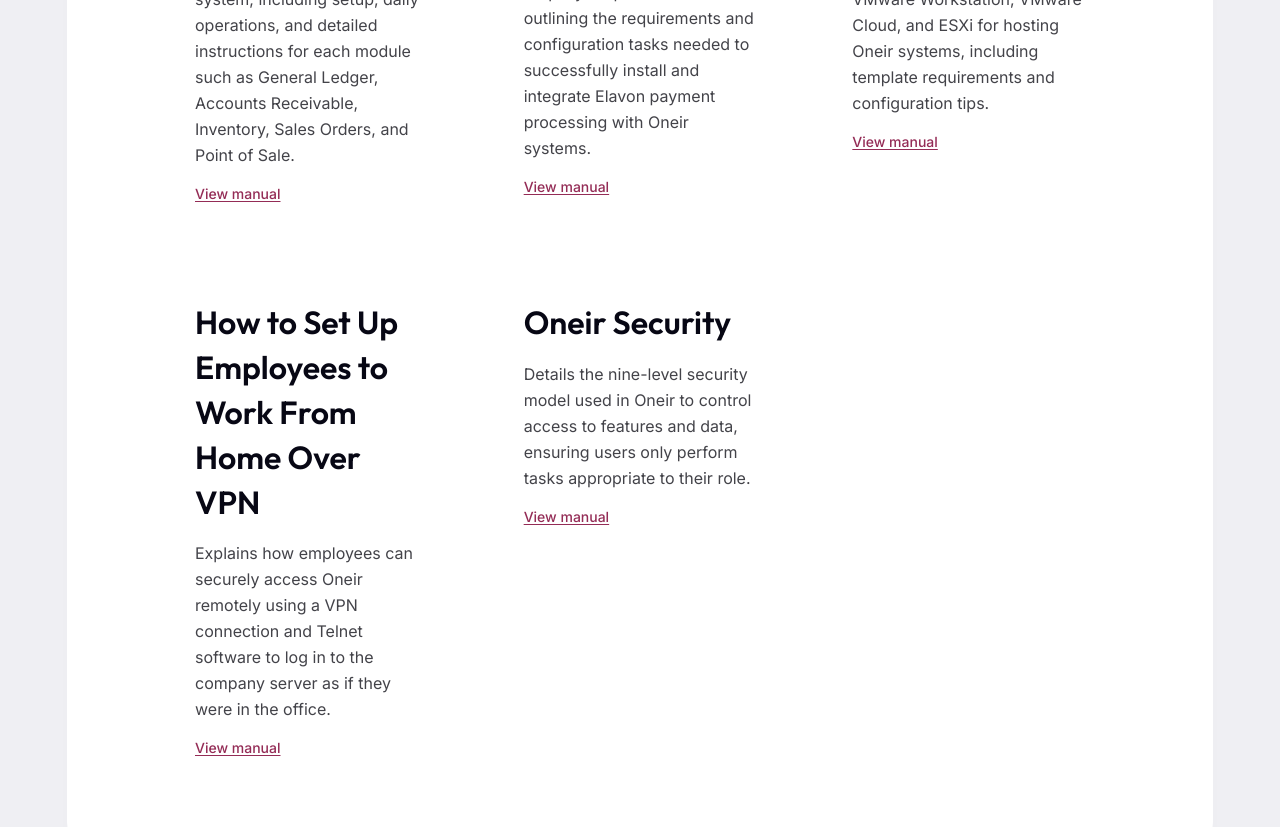
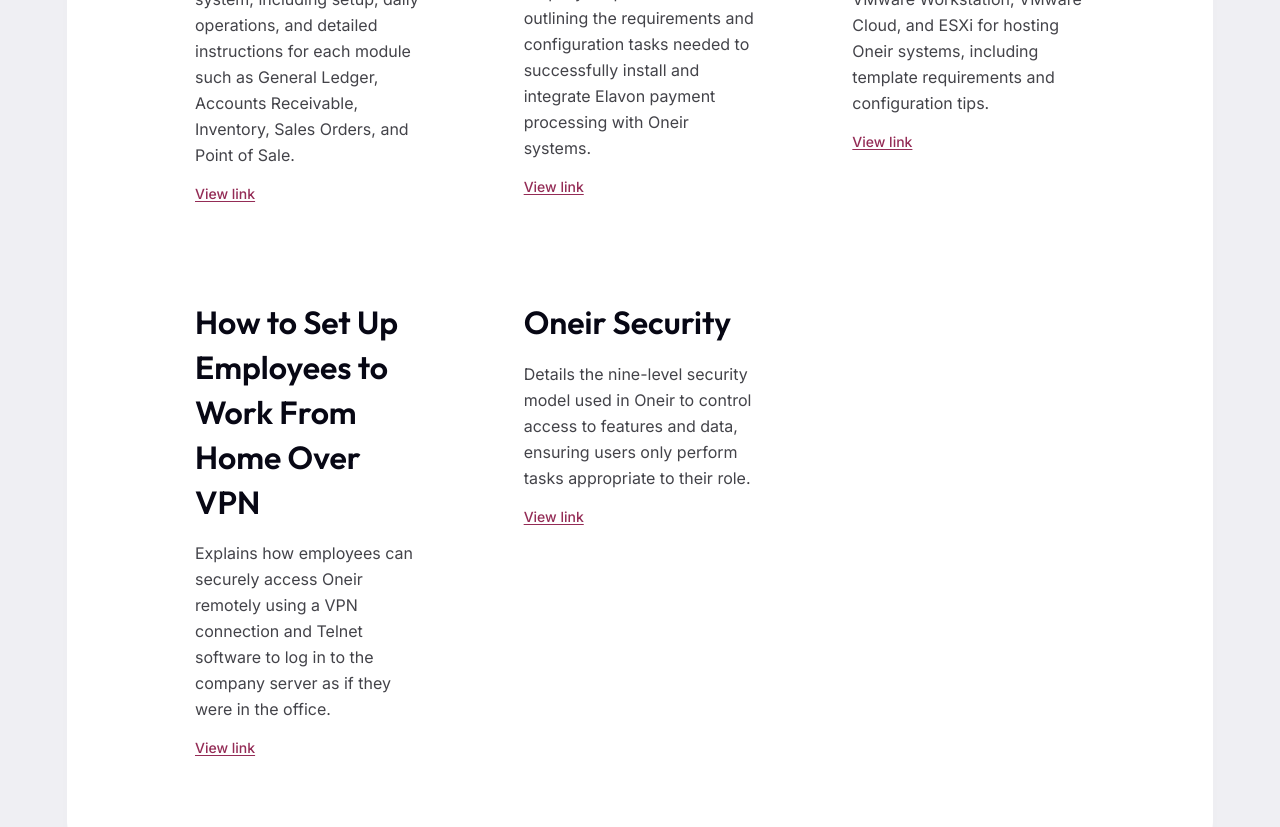
Before and after one commit to inioluwadavid/Oneir-Revamp, a Next.js app: page /en/product-manuals in a window 1280 px wide. Shown: the part 980-1807 px from the top of the page. Built offline with nearby package versions, Linux system fonts and the light colour scheme.

Commit message:
Enhance Product Manuals functionality by adding support for customizable link text and localization for "View here" in English and French. Updated component props and localization files to reflect these changes.

```diff
--- a/src/app/[locale]/product-manuals/page.tsx
+++ b/src/app/[locale]/product-manuals/page.tsx
@@ -66,6 +66,7 @@
                 title={section.title}
                 items={section.items}
                 linkText={t.linkText}
+                viewHereLink={t.viewHereLink}
                 layout="grid"
               />
             );
--- a/src/components/product-manuals/ProductManualsSection.tsx
+++ b/src/components/product-manuals/ProductManualsSection.tsx
@@ -6,8 +6,10 @@
   title: string;
   description: string;
   href: string;
-  /** Optional per-item link text (e.g. "View here" for Terms) */
+  /** Overrides default CTA for this item */
   linkText?: string;
+  /** When `"viewHere"`, CTA uses `viewHereLink` from locale ("View here" / "Voir ici"). */
+  linkTextKey?: string;
 }
 
 interface ProductManualsSectionProps {
@@ -15,8 +17,14 @@
   title: string;
   items: ManualItem[];
   linkText: string;
+  viewHereLink: string;
   /** "single" = full-width single column (e.g. Terms and Conditions) */
   layout?: "grid" | "single";
+}
+
+function resolveItemLinkText(item: ManualItem, defaultLinkText: string, viewHereLink: string) {
+  if (item.linkTextKey === "viewHere") return viewHereLink;
+  return item.linkText ?? defaultLinkText;
 }
 
 export default function ProductManualsSection({
@@ -24,6 +32,7 @@
   title,
   items,
   linkText,
+  viewHereLink,
   layout = "grid",
 }: ProductManualsSectionProps) {
   const content = (
@@ -54,7 +63,7 @@
                 rel="noopener noreferrer"
                 className="inline-flex items-center text-sm font-normal text-[#942c56] underline decoration-[#942c56] underline-offset-2 transition-colors hover:text-[#7a2446]"
               >
-                {item.linkText ?? linkText}
+                {resolveItemLinkText(item, linkText, viewHereLink)}
               </a>
             </div>
           ))}
@@ -70,7 +79,7 @@
                 id={itemAnchor}
                 title={item.title}
                 description={item.description}
-                linkText={item.linkText ?? linkText}
+                linkText={resolveItemLinkText(item, linkText, viewHereLink)}
                 href={resolvedHref}
               />
             );
--- a/src/locales/product-manuals/en.json
+++ b/src/locales/product-manuals/en.json
@@ -12,7 +12,8 @@
     "printingEmailDocuments": "Printing, Email & Documents",
     "systemAdministrationDataSupport": "System Administration, Data & Support"
   },
-  "linkText": "View manual",
+  "linkText": "View link",
+  "viewHereLink": "View here",
   "sections": {
     "gettingStartedSystemSetup": {
       "title": "Getting Started & System Setup",
@@ -191,7 +192,7 @@
           "title": "Constitution",
           "description": "Outlines the terms, service scope, and support levels provided under the Oneir and Vigilant Software Maintenance Plan, including response times, backup policies, and customer responsibilities. The document also details subscription terms, payment conditions, liability limitations, and procedures for updates, termination, and dispute resolution.",
           "href": "https://docs.google.com/document/d/15cyphfZydZHZ-iai7MdEjtOvOh_iI0tR/edit?usp=drive_link&ouid=102888090148756009700&rtpof=true&sd=true",
-          "linkText": "View here"
+          "linkTextKey": "viewHere"
         },
         {
           "title": "Support Summary",
--- a/src/locales/product-manuals/fr.json
+++ b/src/locales/product-manuals/fr.json
@@ -12,7 +12,8 @@
     "printingEmailDocuments": "Impression, courriel et documents",
     "systemAdministrationDataSupport": "Administration système, données et support"
   },
-  "linkText": "Voir le manuel",
+  "linkText": "Voir le lien",
+  "viewHereLink": "Voir ici",
   "sections": {
     "gettingStartedSystemSetup": {
       "title": "Démarrage et configuration système",
@@ -191,7 +192,7 @@
           "title": "Constitution",
           "description": "Présente les conditions, le périmètre des services et les niveaux de support du Plan de maintenance Oneir et Vigilant Software : délais de réponse, politiques de sauvegarde et responsabilités client. Détaille également les termes d'abonnement, conditions de paiement, limitations de responsabilité et procédures de mise à jour, résiliation et résolution des litiges.",
           "href": "https://docs.google.com/document/d/15cyphfZydZHZ-iai7MdEjtOvOh_iI0tR/edit?usp=drive_link&ouid=102888090148756009700&rtpof=true&sd=true",
-          "linkText": "Voir ici"
+          "linkTextKey": "viewHere"
         },
         {
           "title": "Résumé du support",
```
